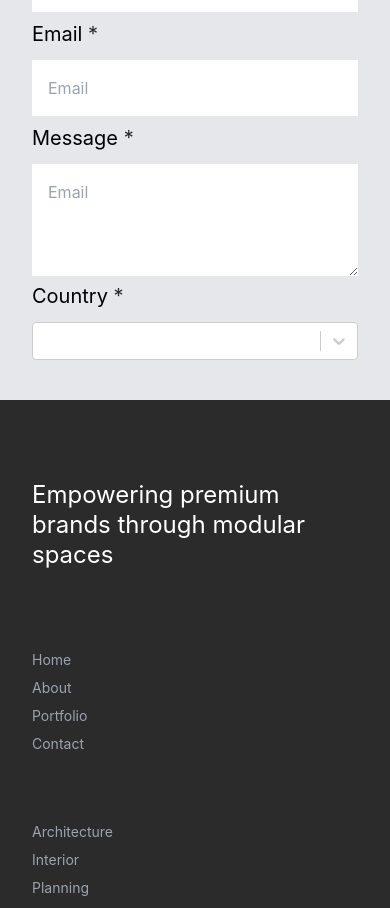
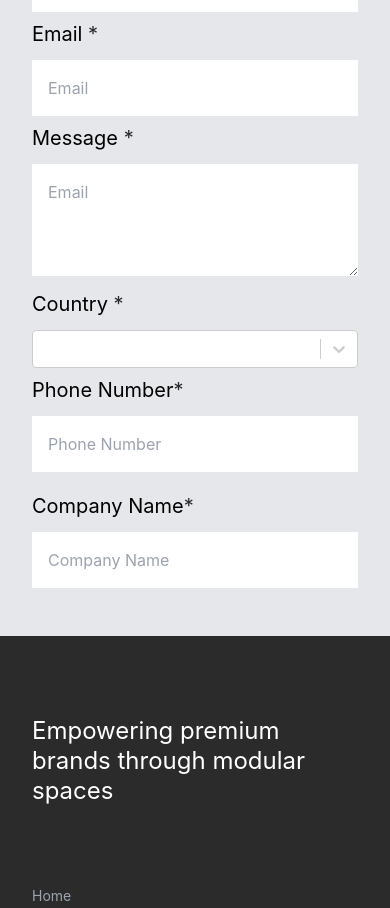
Before and after one commit to Tez-cyber/architecture-website, a React (Vite) app: page / in a window 390 px wide. Shown: the part 4820-5728 px from the top of the page. Built offline with nearby package versions, Linux system fonts and the light colour scheme; no server answers.

Commit message:
Added Company Name and Phone Number inputs

```diff
--- a/src/components/Contact.jsx
+++ b/src/components/Contact.jsx
@@ -2,7 +2,7 @@ import React, { useEffect, useState } from 'react'
 import Select from 'react-select'
 
 const Contact = () => {
-    const [countries, setCountries] = useState([])
+    const [countries, setCountries] = useState([''])
     const [selectedCountry, setSelectedCountry] = useState({})
 
     // ======= useEffect
@@ -53,18 +53,30 @@ const Contact = () => {
                             <input type="email" className="w-full p-4 outline-darkCream" placeholder='Email' />
                         </div>
                         {/* ========= Message */}
-                        <div className="w-full">
+                        <div className="w-full pb-2">
                             <p className="pb-3 text-xl">Message <span className="text-xl text-darkBrown">*</span></p>
                             <textarea type="email" className="w-full h-28 p-4 outline-darkCream" placeholder='Email' />
                         </div>
                         {/* ======== Select Country */}
-                        <div className="">
+                        <div className="w-full pb-2">
                             <p className="pb-3 text-xl">Country <span className="text-xl text-darkBrown">*</span></p>
                             <Select
                                 options={countries}
                                 value={selectedCountry}
+                                defaultValue={"Select a Country"}
                                 onChange={(selectedCountry) => setSelectedCountry(selectedCountry)}
                             />
+                        </div>
+                        {/* ========== Phone No. and Company Name */}
+                        <div className="w-full flex flex-col gap-5 pb-2 md:flex-row">
+                            <div className="w-full">
+                                <p className="pb-3 text-xl">Phone Number<span className="text-xl text-darkBrown">*</span></p>
+                                <input type="text" className="w-full p-4 outline-darkCream" placeholder='Phone Number' />
+                            </div>
+                            <div className="w-full">
+                                <p className="pb-3 text-xl">Company Name<span className="text-xl text-darkBrown">*</span></p>
+                                <input type="text" className="w-full p-4 outline-darkCream" placeholder='Company Name' />
+                            </div>
                         </div>
                     </form>
                 </div>
```
